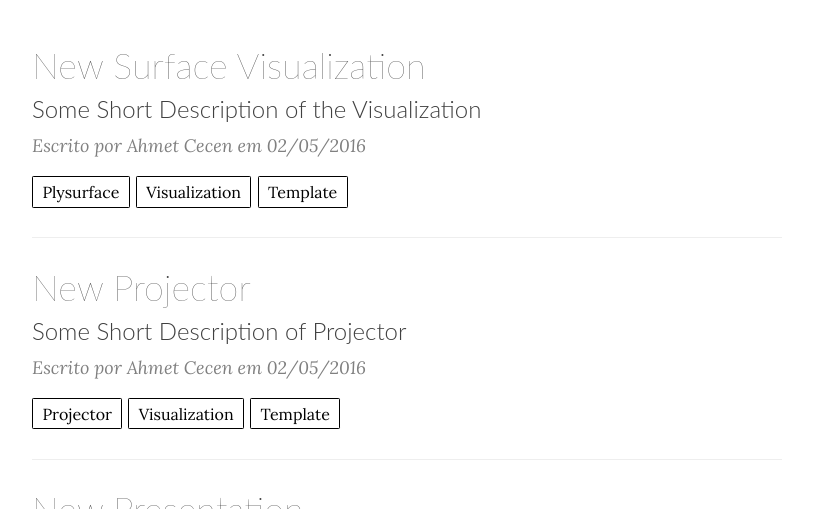
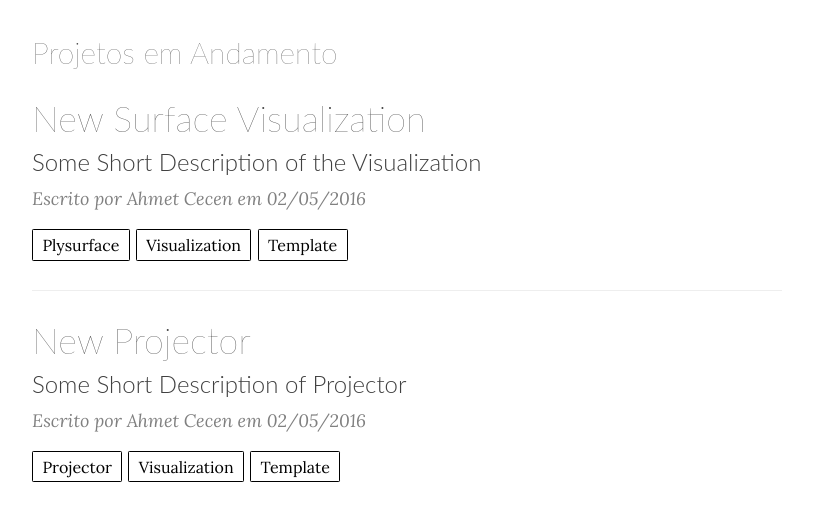
Before and after one commit to lead-ifal/lead-ifal.github.io, a Jekyll site: the page built from index.html, in a window 1280 px wide and 900 px high, cut to the strip 391-900 px from the top of the window. Shown: the whole strip, without its empty margins (233-1046 px from the left). Built offline with Jekyll 4.4.1, drawn with Linux system fonts in a browser that asks for light colours; nearby versions of some CDN libraries; the list of posts is cut into pages by our own code; some of the changed text lies outside the part shown.

Commit message:
- Diversas melhorias.

```diff
--- a/_config.yml
+++ b/_config.yml
@@ -15,6 +15,8 @@
 
 # Tertiary Parameters
 github_username:  lead-ifal
+twitter_username: lead_ifal
+instagram_username: lead.ifal
 project_repository: lead-ifal
 disqus_shortname: lead-ifal
 g-analytics: UA-75881392-1
--- a/_includes/footer.html
+++ b/_includes/footer.html
@@ -12,6 +12,16 @@
                             </span>
                         </a>
                     </li>
+					{% if site.instagram_username %}
+                    <li>
+                        <a href="https://instagram.com/{{ site.instagram_username }}">
+                            <span class="fa-stack fa-lg">
+                                <i class="fa fa-circle fa-stack-2x"></i>
+                                <i class="fa fa-instagram fa-stack-1x fa-inverse"></i>
+                            </span>
+                        </a>
+                    </li>
+                    {% endif %}
                     {% if site.twitter_username %}
                     <li>
                         <a href="https://twitter.com/{{ site.twitter_username }}">
@@ -34,7 +44,7 @@
                     {% endif %}
                     {% if site.github_username %}
                     <li>
-                        <a href="https://github.com/{{ site.github_username }}/{{ site.project_repository}}">
+                        <a href="https://github.com/{{ site.github_username }}">
                             <span class="fa-stack fa-lg">
                                 <i class="fa fa-circle fa-stack-2x"></i>
                                 <i class="fa fa-github fa-stack-1x fa-inverse"></i>
@@ -69,7 +79,7 @@
                     </li>
                     {% endif %}
                 </ul>
-                <p class="copyright text-muted"> Copyright © <a href="http://ahmetcecen.github.io/" target="_blank">Ahmet Cecen</a>,  <a href="http://mined.gatech.edu/" target="_blank">MINED@GaTech</a> and <a href="https://github.com/projectpages" target="_blank">Project Pages</a> 2016. </p>
+                <p class="copyright text-muted"> Copyright © <a href="http://felipealencar.net">Felipe Alencar</a>, <a href="http://ahmetcecen.github.io/" target="_blank">Ahmet Cecen</a>,  <a href="http://mined.gatech.edu/" target="_blank">MINED@GaTech</a> and <a href="https://github.com/projectpages" target="_blank">Project Pages</a> 2021. </p>
             </div>
         </div>
     </div>
--- a/index.html
+++ b/index.html
@@ -1,6 +1,12 @@
 ---
 layout: page
 ---
+<!-- TODO FATIAR EM DUAS COLUNAS: DESCRIÇÃO DO LAB E PROJETOS ATUAIS-->
+
+<div class="lab-description">
+</div>
+
+<h2 class="current-projects-posts">Projetos em Andamento</h2>
 {% for post in paginator.posts %}
 <div class="post-preview">
     <a href="{{ post.url | prepend: site.baseurl }}">
```
